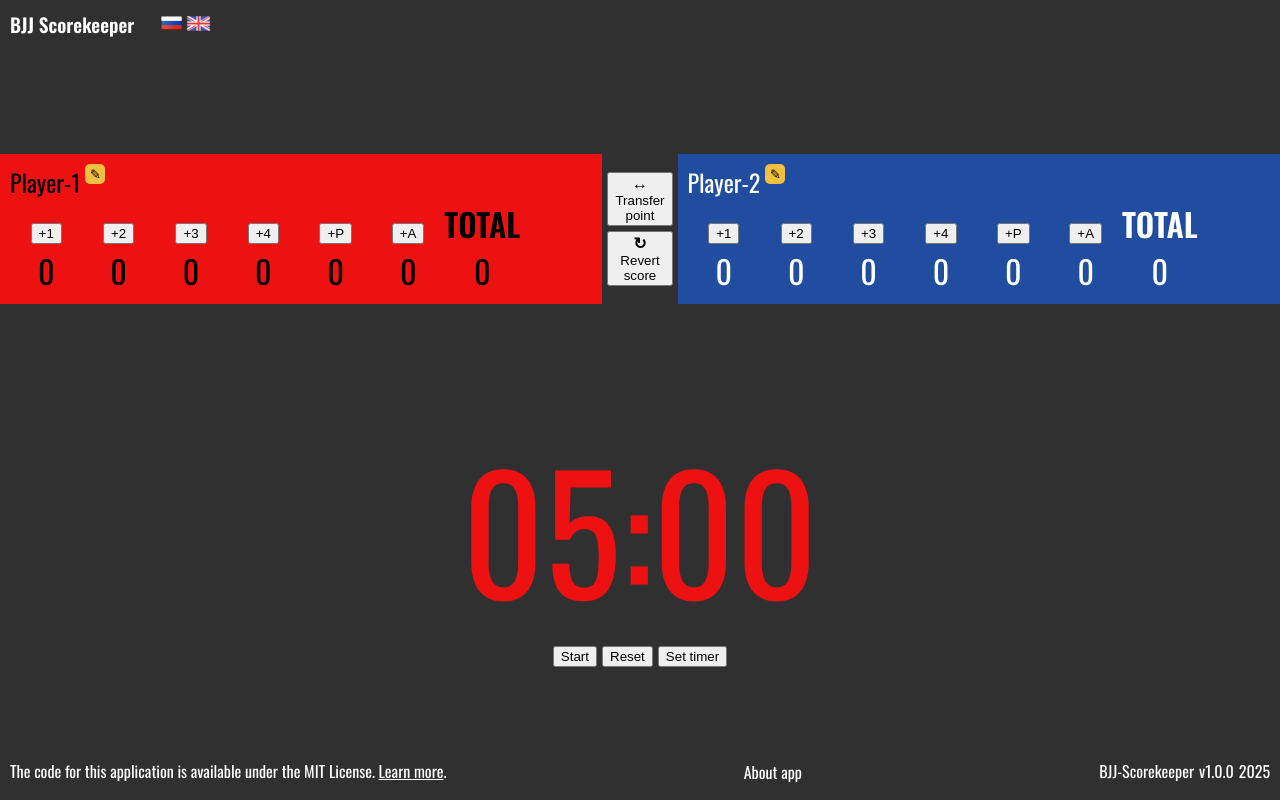
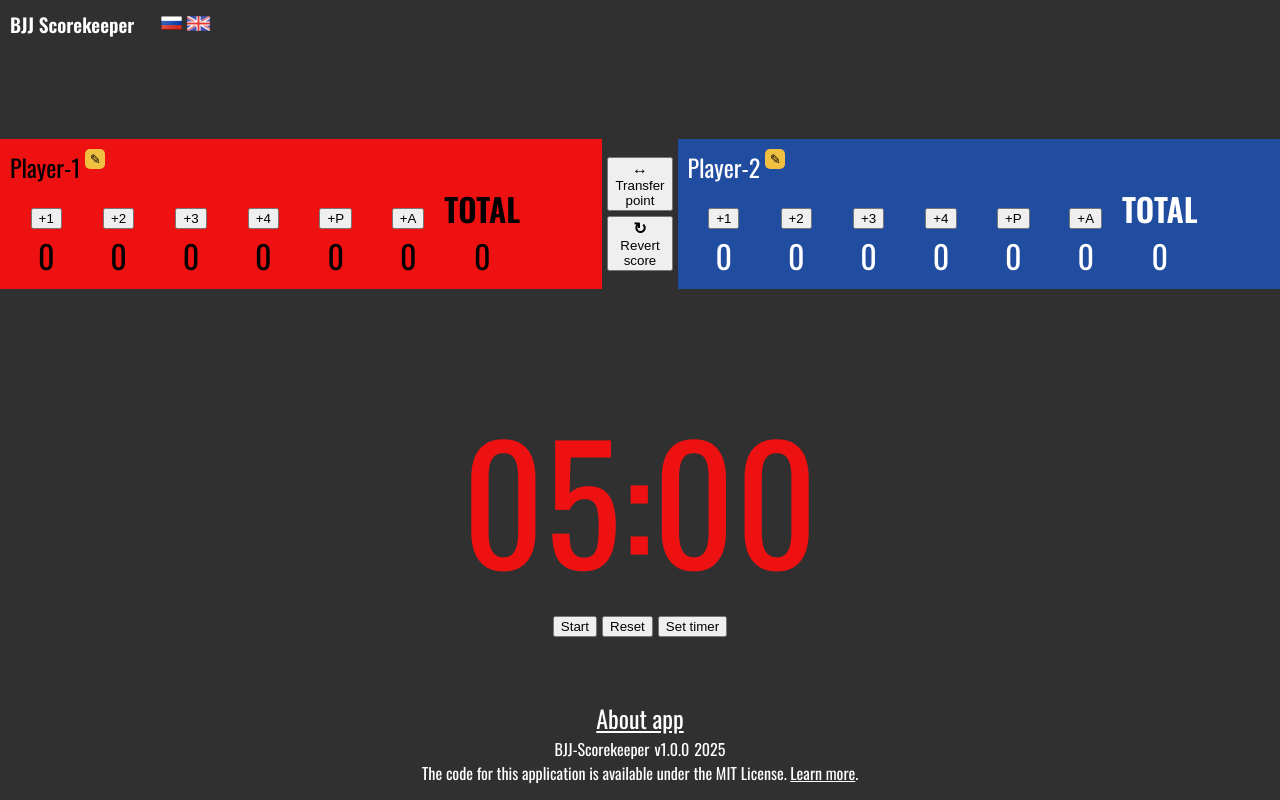
Before and after one commit to Maracash41/BJJ-Scorekeeper, a React (Vite) app: page / in a window 1280 px wide. Built offline with nearby package versions, Linux system fonts and the light colour scheme.

Commit message:
refactor: rewrite footer styles

```diff
--- a/src/components/Footer/Footer.tsx
+++ b/src/components/Footer/Footer.tsx
@@ -23,6 +23,14 @@ const Footer: React.FC = () => {
         </Modal>
       ) : null}
       <div className={classes.footerContent}>
+        <button className={classes.footerAboutButton} onClick={openAboutModal}>
+          {getTranslation("aboutLink")}
+        </button>
+        <div className={classes.footerAboutApp}>
+          <p className={classes.footerAboutAppName}>BJJ-Scorekeeper</p>
+          <p className={classes.footerAboutAppVersion}>v1.0.0</p>
+          <p className={classes.footerAboutAppYear}>2025</p>
+        </div>
         <div className={classes.footerLicense}>
           <p className={classes.footerLicenseText}>
             {getTranslation("license")}
@@ -36,14 +44,6 @@ const Footer: React.FC = () => {
             .
           </p>
         </div>
-        <button className={classes.footerAboutButton} onClick={openAboutModal}>
-          {getTranslation("aboutLink")}
-        </button>
-        <div className={classes.footerAboutApp}>
-          <p className={classes.footerAboutAppName}>BJJ-Scorekeeper</p>
-          <p className={classes.footerAboutAppVersion}>v1.0.0</p>
-          <p className={classes.footerAboutAppYear}>2025</p>
-        </div>
       </div>
     </footer>
   );
--- a/src/components/Footer/footer.module.css
+++ b/src/components/Footer/footer.module.css
@@ -8,7 +8,9 @@
 
 .footerContent {
   display: flex;
+  flex-direction: column;
   justify-content: space-between;
+  align-items: center;
 }
 
 .footerAboutButton {
@@ -16,7 +18,8 @@
   color: inherit;
   border: none;
   outline: none;
-  font-size: inherit;
+  text-decoration: underline;
+  font-size: 1.5rem;
   font-family: inherit;
   cursor: pointer;
 }
@@ -39,13 +42,6 @@
   gap: 5px;
 }
 
-@media screen and (max-width: 900px) {
-  .footerContent {
-    flex-direction: column;
-    align-items: center;
-  }
-}
-
 @media screen and (max-width: 500px) {
   .footer {
     flex: 1;
```
